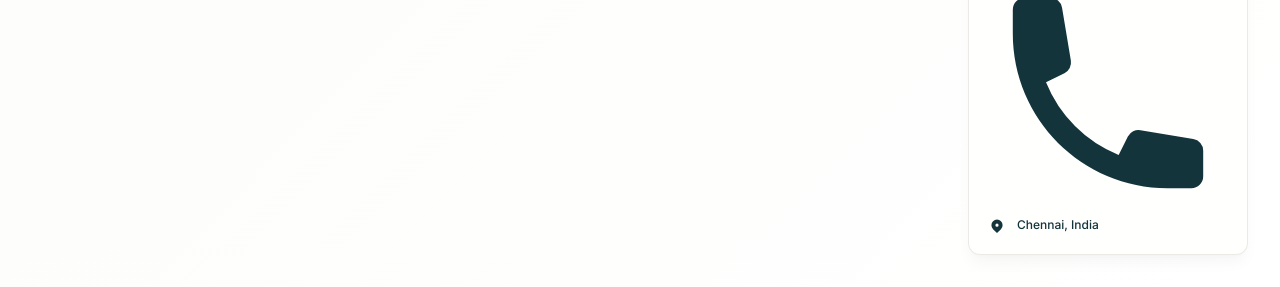
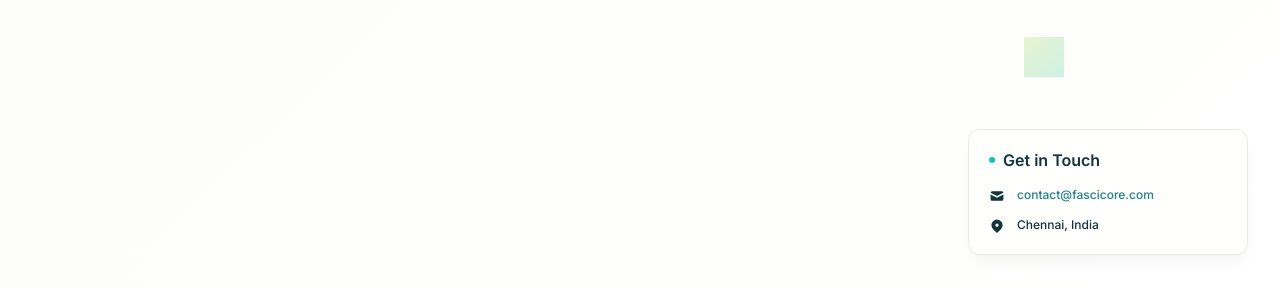
Before and after one commit to sachin9500/landing-page, a plain HTML site: page index.html in a window 1280 px wide. Shown: the part 513-800 px from the top of the page. Drawn offline with Linux system fonts and the light colour scheme.

Commit message:
Update contact email in index.html

```diff
--- a/index.html
+++ b/index.html
@@ -570,15 +570,10 @@
                 <path d="M2.003 5.884L10 9.882l7.997-3.998A2 2 0 0016 4H4a2 2 0 00-1.997 1.884z"></path>
                 <path d="M18 8.118l-8 4-8-4V14a2 2 0 002 2h12a2 2 0 002-2V8.118z"></path>
             </svg>
-            <a href="mailto:contact@fascicore.com" class="contact-link">contact@fascicorelabs.com</a>
+            <a href="mailto:contact@fascicore.com" class="contact-link">contact@fascicore.com</a>
         </div>
 
-        <div class="">
-            <svg class="" fill="currentColor" viewBox="0 0 20 20">
-               <path d="M2 3a1 1 0 011-1h2.153a1 1 0 01.986.836l.74 4.435a1 1 0 01-.54 1.06l-1.548.773a11.037 11.037 0 006.105 6.105l.774-1.548a1 1 0 011.059-.54l4.435.74a1 1 0 01.836.986V17a1 1 0 01-1 1h-2C7.82 18 2 12.18 2 5V3z"></path>
-            </svg>
-           <span class="contact-text"></span>
-        </div>
+
 
        <div class="contact-item">
          <svg class="contact-icon" fill="currentColor" viewBox="0 0 20 20">
```
